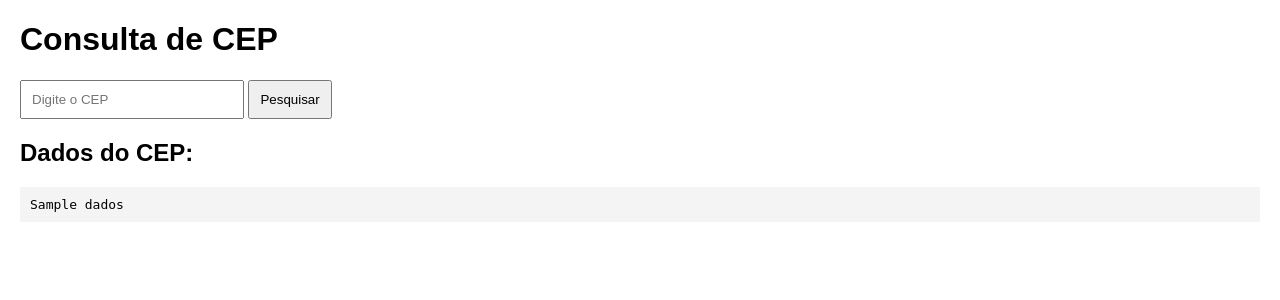
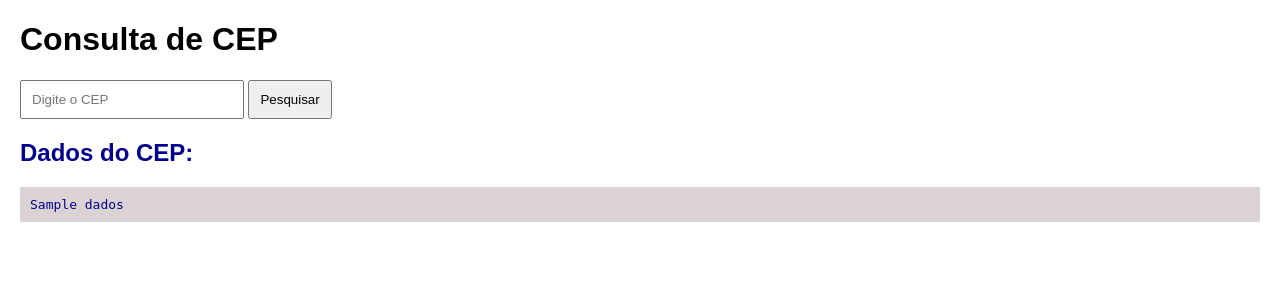
Before and after one commit to PradoMart/Demo_Project_Django_SearchZipCode, a Django app: template consulta_cep/web/templates/consulta_cep.html in a window 1280 px wide. Shown: the top 300 px of the page. Run offline with Django 5.2, Linux system fonts and the light colour scheme; the template is opened without the code that fills it: most values are stand-ins (such as "Sample title", 1, 10 or a date in 2020).

Commit message:
finishing the project

```diff
--- a/consulta_cep/web/templates/consulta_cep.html
+++ b/consulta_cep/web/templates/consulta_cep.html
@@ -13,8 +13,8 @@
         button {padding: 10px;}
 
         .erro {color: red; margin-top: 10px;}
-        .result {margin-top: 20px;}
-        pre {background: #f4f4f4; padding: 10px;}
+        .result {margin-top: 20px; color: darkblue;}
+        pre {background: #dbd3d3; padding: 10px;}
     </style>
 </head>
 
```
Also changed, not shown: consulta_cep/db.sqlite3 (added).
